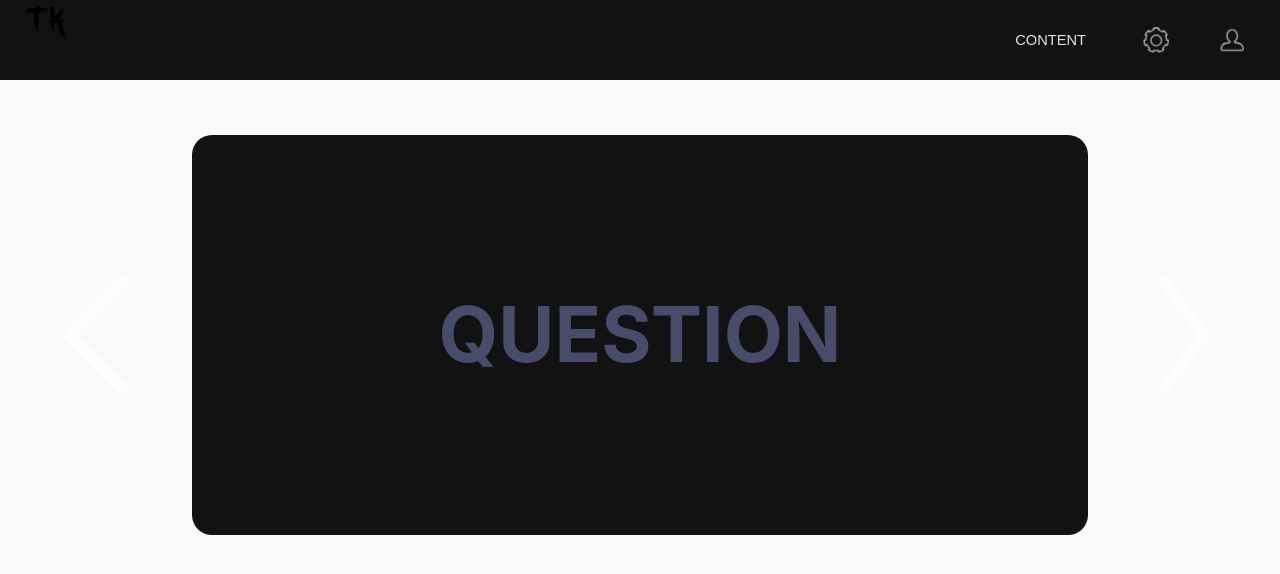
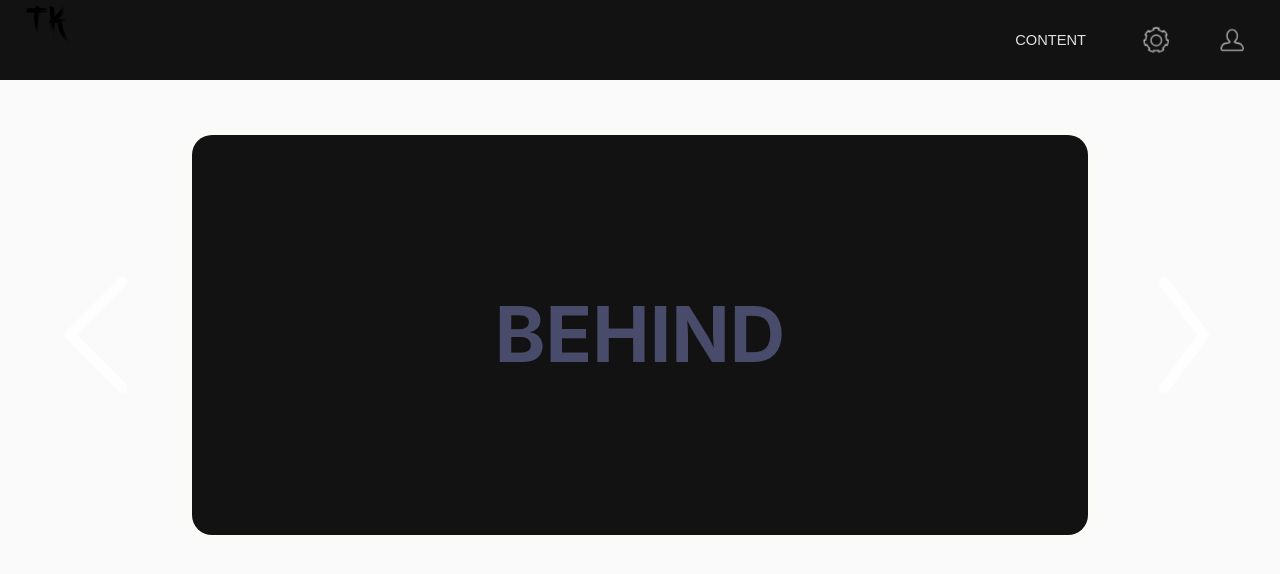
Before and after one commit to Xannicc/Character-Learner-React, a React (Vite) app: page / in a window 1280 px wide. Shown: the top 574 px of the page. Built offline with nearby package versions, Linux system fonts and the light colour scheme.

Commit message:
added smooth animations and page handling

```diff
--- a/src/App.tsx
+++ b/src/App.tsx
@@ -1,25 +1,20 @@
 /// <reference types="vite-plugin-svgr/client" />
 
-import styled from "styled-components"
-import Question from "./components/Question"
-import TextInput from "./components/TextInput"
 import NavBar from "./components/NavBar"
-import { useEffect } from "react"
+import { useEffect, useState, createContext } from "react"
 import { darkText, darkColor1, darkColor2, darkColor3, lightText, lightColor1, lightColor2, lightColor3 } from "./constants"
+import MainPage from "./components/MainPage";
+import ContentPage from "./components/ContentPage";
+import SettingsPage from "./components/SettingsPage";
 
-const MainContainer = styled.div`
-    display: flex;
-    flex-direction: column;
-    align-items: center;
-    justify-content: center;
-    margin-top: 5%;
-
-    @media (max-width: 768px) {
-        margin-top: max(10%, 6rem);
-    }
-`
+export const PageContext = createContext<{
+    currentPage: "main" | "content" | "settings";
+    setCurrentPage: React.Dispatch<React.SetStateAction<"main" | "content" | "settings">>;
+} | null>(null);
 
 function App() {
+    const [currentPage, setCurrentPage] = useState<"main" | "content" | "settings">("main");
+
     useEffect(() => {
         // colors
         document.documentElement.style.setProperty("--darkText-color", darkText);
@@ -33,14 +28,21 @@ function App() {
         document.documentElement.style.setProperty("--light3-color", lightColor3);
     }, []);
 
+    const pages = {
+        main: <MainPage />,
+        content: <ContentPage />,
+        settings: <SettingsPage />,
+    }
+
     return (
         <>
-            <NavBar />
+            <PageContext.Provider
+                value={{ currentPage, setCurrentPage }}
+            >
+                <NavBar />
+            </PageContext.Provider>
             <section>
-                <MainContainer>
-                    <Question />
-                    <TextInput />
-                </MainContainer>
+                {pages[currentPage]}
             </section>
         </>
     )
--- a/src/components/Arrow.tsx
+++ b/src/components/Arrow.tsx
@@ -6,6 +6,7 @@ import rightArrowIcon from "../assets/right-arrow-icon.svg?react";
 
 const ArrowButton = styled.button<{ direction: string }>`
     height: 50vh;
+    overflow-y: hidden;
     width: min(10vw, 10rem);
     font-size: min(8rem, 8vw);
     margin-left: ${({ direction }) => (direction === "left" ? "2.5vw" : "auto")};
@@ -16,7 +17,7 @@ const ArrowButton = styled.button<{ direction: string }>`
     border: none;
     background: none;
     transition: all 0.2s ease-in-out;
-    border-radius: 1%;
+    border-radius: 1rem;
     color: ${darkText};
 
     &:hover {
@@ -34,32 +35,35 @@ const ArrowSVG = styled.svg`
     height: 100%;
 
     &:hover {
-        transform: scale(1.05);
+        transform: scale(1.075);
     }
 
     &:active {
-        padding-top: 5px;
+        padding-top: 0.5rem;
     }
 `
 
 interface ArrowProps {
     direction: "left" | "right";
     onClick: (direction: "left" | "right") => void;
+    isArrowVisible: boolean;
 }
 
-function Arrow({ direction, onClick }: ArrowProps) {
+function Arrow({ direction, onClick, isArrowVisible }: ArrowProps) {
     return (
         <ArrowButton
             direction={direction}
             onClick={() => onClick(direction)}
         >
-            {direction === "left" ? (
+            {isArrowVisible && (
+                direction === "left" ? (
                     <ArrowSVG
                         as={leftArrowIcon}
                     />) : (
                     <ArrowSVG
                         as={rightArrowIcon}
                     />
+                )
             )}
         </ArrowButton>
     )
--- /dev/null
+++ b/src/components/ContentPage.tsx
@@ -0,0 +1,7 @@
+function ContentPage() {
+    return (
+        <h1>content</h1>
+    )
+}
+
+export default ContentPage;
--- /dev/null
+++ b/src/components/MainPage.tsx
@@ -0,0 +1,26 @@
+import styled from "styled-components"
+import Question from "./Question"
+import TextInput from "./TextInput"
+
+const MainContainer = styled.div`
+    display: flex;
+    flex-direction: column;
+    align-items: center;
+    justify-content: center;
+    margin-top: 5%;
+
+    @media (max-width: 768px) {
+        margin-top: max(10%, 6rem);
+    }
+`
+
+function MainPage() {
+    return (
+        <MainContainer>
+            <Question />
+            <TextInput />
+        </MainContainer>
+    )
+}
+
+export default MainPage;
--- a/src/components/NavBar.tsx
+++ b/src/components/NavBar.tsx
@@ -21,15 +21,18 @@ function NavBar() {
     return (
         <NavContainer>
             <NavButton
+                id="profile"
                 svg={profileIcon}
                 color={darkText}
             />
             <NavButton
+                id="settings"
                 svg={cogIcon}
                 color={darkText}
                 animation={"rotate(90deg)"}
             />
             <NavButton
+                id="content"
                 text="CONTENT"
                 color={darkText}
             />
--- a/src/components/NavButton.tsx
+++ b/src/components/NavButton.tsx
@@ -1,7 +1,8 @@
-import React from "react"
+import React, { useContext } from "react"
 import styled from "styled-components"
 import { darkColor3, darkText } from "../constants";
 import { hexToRGB } from "../utils";
+import { PageContext } from "../App";
 
 const CircleButton = styled.button <{ color?: string, animation?: string, text?: string }>`
     height: 70%;
@@ -59,19 +60,37 @@ const ButtonText = styled.span<{ animation?: string }>`
 `
 
 interface NavButtonProps {
+    id: "profile" | "content" | "settings";
     svg?: React.FC<React.SVGProps<SVGSVGElement>>;
     text?: string;
     color?: string;
     animation?: string;
+    onClick?: () => any;
 }
 
-const NavButton: React.FC<NavButtonProps> = ({ svg: SVGComponent, text, color, animation }: NavButtonProps) => {
-    console.log(color);
+const NavButton: React.FC<NavButtonProps> = ({ id, svg: SVGComponent, text, color, animation, onClick }: NavButtonProps) => {
+    const pageContext = useContext(PageContext);
+    if (!pageContext) return null;
+    const { currentPage, setCurrentPage } = pageContext;
+
+    const handleNavButtonClick = () => {
+        if (id === currentPage) {
+            setCurrentPage("main");
+        }
+        else if (id === "profile") {
+
+        }
+        else {
+            setCurrentPage(id);
+        }
+    }
+
     return (
         <CircleButton
             color={color}
             animation={animation}
             text={text}
+            onClick={handleNavButtonClick}
         >
             {SVGComponent ? (
                 <IconSVG
--- a/src/components/Question.tsx
+++ b/src/components/Question.tsx
@@ -1,7 +1,9 @@
 import styled from "styled-components";
-import { darkColor3, darkText } from "../constants";
+import { animationVariants, darkColor3, darkText } from "../constants";
 import { hexToRGB, useToggleState } from "../utils";
 import Arrow from "./Arrow";
+import { animate, motion } from "framer-motion";
+import { useState } from "react";
 
 const CardContainer = styled.section`
     display: flex;
@@ -11,7 +13,7 @@ const CardContainer = styled.section`
     width: 100vw;
 `
 
-const QuestionContainer = styled.div`
+const QuestionContainer = styled(motion.div)`
     position: absolute;
     display: flex;
     width: min(70vw, 75rem);
@@ -30,33 +32,69 @@ const QuestionContainer = styled.div`
         max-width: 90%;
         max-height: 90%;
     }
-
 `
 
 function Question() {
+    // for testing purposes
+    const [question, setQuestion] = useState<string>("QUESTION");
+
+    // for when settings page is completed
+    //const [isArrowVisible, toggleIsArrowVisible] = useToggleState(true);
     const [isCardVisible, toggleIsCardVisible] = useToggleState(false);
+    const [animationDirection, setAnimationDirection] = useState<"left" | "right">("left");
 
-    const handleArrowClick = () => {
+    const startAnimation = (direction: "left" | "right") => {
+        if (isCardVisible) {
+            return;
+        }
+        setAnimationDirection(direction);
         toggleIsCardVisible();
-        // animation
-        // on animation end do this toggleIsCardVisible()
     };
 
     return (
         <CardContainer>
-            <Arrow direction="left" onClick={handleArrowClick} />
+            <Arrow
+                direction="left"
+                onClick={() => startAnimation("left")}
+                isArrowVisible={true}
+            />
 
-            <QuestionContainer style={{ zIndex: 2 }}>
-                <h1 className="question-text">QUESTION</h1>
+            <QuestionContainer
+                variants={animationVariants}
+                initial={"static"}
+                animate={isCardVisible ? (animationDirection === "left" ? ["left", "bounce"] : "right") : "static"}
+                style={{ zIndex: 2 }}
+                onAnimationComplete={() => {
+                    // next
+                    setQuestion("BEHIND");
+                }
+                }
+                onAnimationStart={() => {
+                    // prev
+                    if (animationDirection === "left") setQuestion("BEHIND");
+                }
+                }
+            >
+                <h1 className="question-text">{question}</h1>
             </QuestionContainer>
 
             {isCardVisible && (
-                <QuestionContainer>
+                <QuestionContainer
+                    variants={animationVariants}
+                    animate={animationDirection === "left" ? "shrink" : "rise"}
+                    onAnimationComplete={() => {
+                        if (isCardVisible) toggleIsCardVisible();
+                    }}
+                >
                     <h1 className="question-text">BEHIND</h1>
                 </QuestionContainer>
             )}
 
-            <Arrow direction="right" onClick={handleArrowClick} />
+            <Arrow
+                direction="right"
+                onClick={() => startAnimation("right")}
+                isArrowVisible={true}
+            />
         </CardContainer >
     )
 }
--- /dev/null
+++ b/src/components/SettingsPage.tsx
@@ -0,0 +1,7 @@
+function SettingsPage() {
+    return (
+        <h1>settings</h1>
+    )
+}
+
+export default SettingsPage;
--- a/src/constants.tsx
+++ b/src/constants.tsx
@@ -8,3 +8,68 @@ export const lightText = "#484b6a"
 export const lightColor1 = "#fafafa"
 export const lightColor2 = "#e4e5f1"
 export const lightColor3 = "#d2d3db"
+
+export const animationVariants = {
+    static: {
+        x: 0,
+        y: 0,
+        scale: 1,
+        opacity: 1,
+        transition: {
+            duration: 0
+        }
+    },
+    right: {
+        x: ["0%", "-20%", "-40%", "-60%", "-80%", "-100%"],
+        y: ["0%", "-5%", "-15%", "-20%", "-15%", "-5%"],
+        scale: [1, 0.5],
+        opacity: [1, 1, 1, 0.75, 0.5, 0],
+        transition: {
+            ease: [0.25, 1, 0.5, 1],
+            default: {
+                type: "tween"
+            }
+        }
+    },
+    left: {
+        x: ["100%", "80%", "60%", "40%", "20%", "0%"],
+        y: ["5%", "15%", "20%", "15%", "5%", "0%"],
+        scale: [0.5, 1],
+        opacity: [0, 0.5, 0.75, 1, 1, 1],
+        transition: {
+            ease: [0.25, 1, 0.5, 1],
+            default: {
+                type: "tween"
+            }
+        }
+    },
+    rise: {
+        scale: [0.35, 1],
+        opacity: [0.35, 1],
+        transition: {
+            type: "spring",
+            stiffness: 110,
+            damping: 12,
+            mass: 0.6,
+        }
+    },
+    shrink: {
+        scale: [1, 0.35],
+        opacity: [1, 0.35],
+        transition: {
+            type: "spring",
+            stiffness: 110,
+            damping: 12,
+            mass: 0.6,
+        }
+    },
+    bounce: {
+        scale: [0.3, 1],
+        transition: {
+            type: "spring",
+            stiffness: 110,
+            damping: 12,
+            mass: 0.6,
+        }
+    }
+}
--- a/src/index.css
+++ b/src/index.css
@@ -28,6 +28,7 @@
     text-rendering: optimizeLegibility;
     -webkit-font-smoothing: antialiased;
     -moz-osx-font-smoothing: grayscale;
+    overflow-x: hidden;
 }
 
 body {
```
Lines whose indentation alone changed are shown as unchanged.
